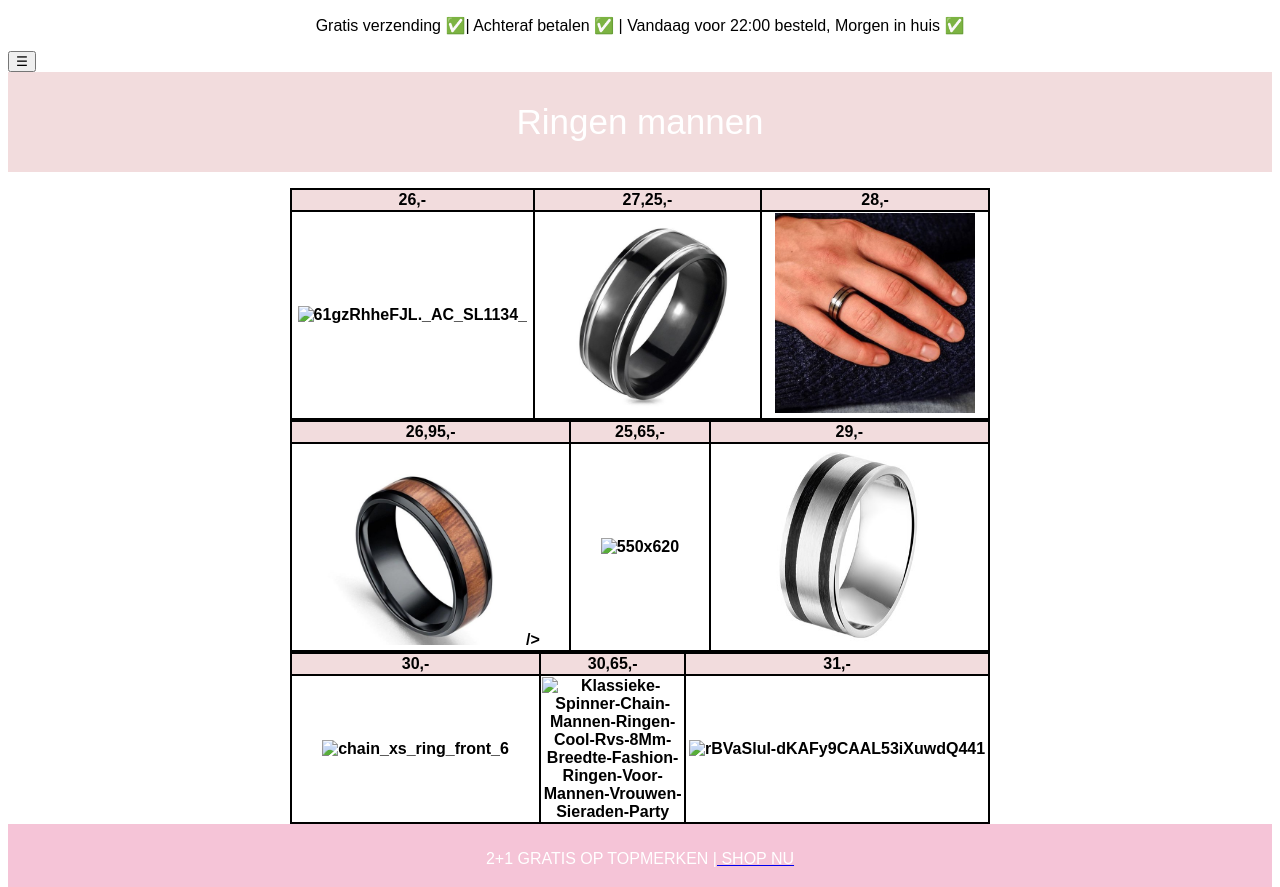
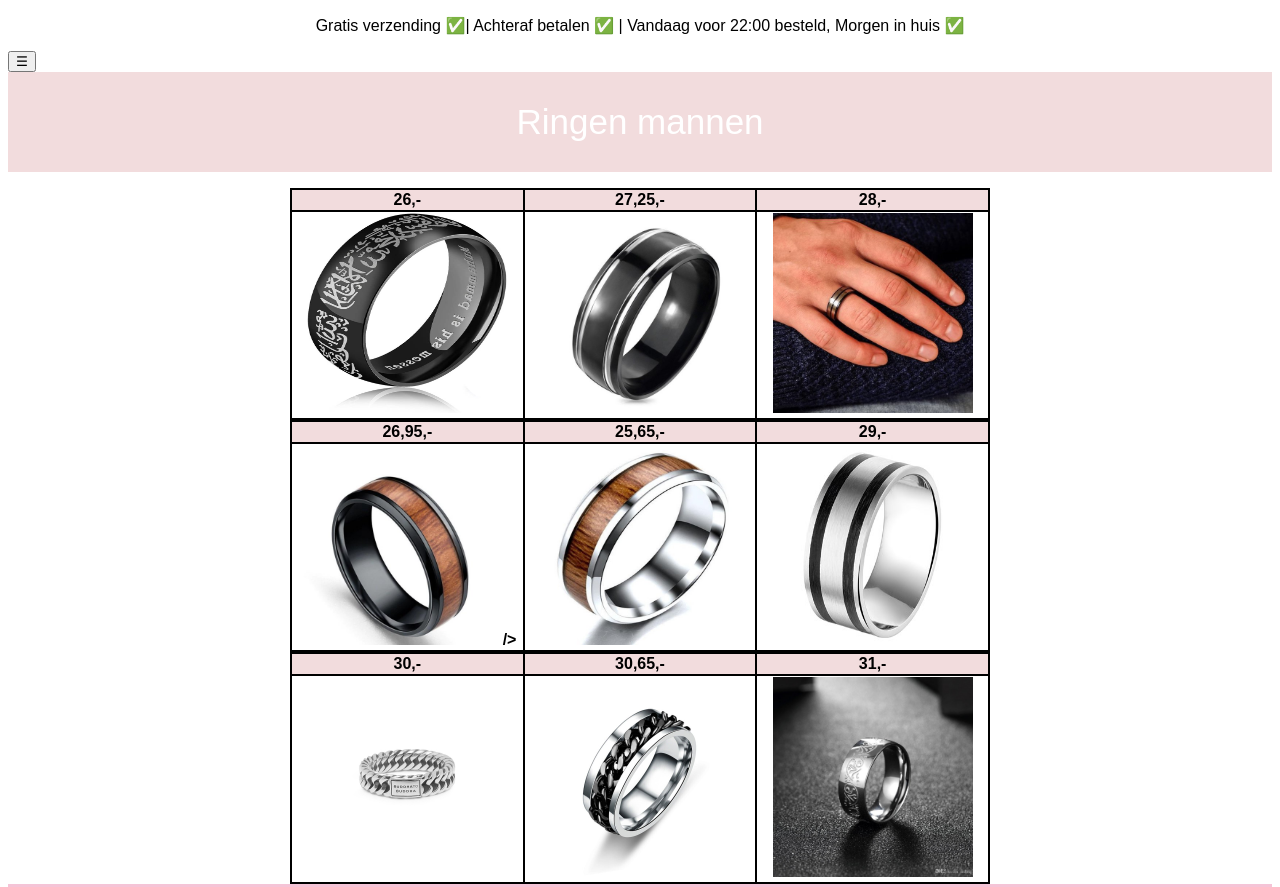
Before and after one commit to 7570-Julie/7570-julie.github.io, a plain HTML site: page Nieuw_ringenman.html in a window 1280 px wide. Shown: the top 887 px of the page. Drawn offline with Linux system fonts and the light colour scheme; files whose address does not match are found by name.

Commit message:
Update Nieuw_ringenman.html

```diff
--- a/Nieuw_ringenman.html
+++ b/Nieuw_ringenman.html
@@ -73,13 +73,13 @@ function w3_close() {
     </tr>
     <tr bgcolor="white" align="center">
      <th>
-     <img src="weg/61gzRhheFJL._AC_SL1134_.jpg" width="200" height="200" alt="61gzRhheFJL._AC_SL1134_" />
+     <img src="61gzRhheFJL._AC_SL1134_.jpg" width="200" height="200" alt="61gzRhheFJL._AC_SL1134_" />
      </th>
      <th>
-      <img src="weg/550x550%20(1).jpg" width="200" height="200" alt="550x550 (1)" />
+      <img src="550x550%20(1).jpg" width="200" height="200" alt="550x550 (1)" />
      </th>
      <th>
-<img src="weg/550x550%20(2).jpg" width="200" height="200" alt="550x550 (2)" />
+<img src="550x550%20(2).jpg" width="200" height="200" alt="550x550 (2)" />
      </th>
 
      <table bgcolor="black" width="700">
@@ -91,14 +91,14 @@ function w3_close() {
       </tr>
       <tr bgcolor="white" align="center">
        <th>
-<img src="weg/550x550%20(3).jpg" width="200" height="200" alt="550x550 (3)" />
+<img src="550x550%20(3).jpg" width="200" height="200" alt="550x550 (3)" />
         />
        </th>
        <th>
-        <img src="weg/550x620.jpg" width="200" height="200" alt="550x620" />
+        <img src="550x620.jpg" width="200" height="200" alt="550x620" />
        </th>
        <th>
-        <img src="weg/6505541-stalen-bandring-heren-maat-21-10-mm-breed-%E2%82%AC35-.jpg" width="200" height="200" alt="6505541-stalen-bandring-heren-maat-21-10-mm-breed-?35-" />
+        <img src="6505541-stalen-bandring-heren-maat-21-10-mm-breed-%E2%82%AC35-.jpg" width="200" height="200" alt="6505541-stalen-bandring-heren-maat-21-10-mm-breed-?35-" />
        </th>
 
        <table bgcolor="black" width="700">
@@ -111,12 +111,12 @@ function w3_close() {
 </tr>
     <tr bgcolor="white" align="center">
      <th>
-  <img src="weg/chain_xs_ring_front_6.jpg" width="200" height="200" alt="chain_xs_ring_front_6" />
+  <img src="chain_xs_ring_front_6.jpg" width="200" height="200" alt="chain_xs_ring_front_6" />
      <th>
-     <img src="weg/Klassieke-Spinner-Chain-Mannen-Ringen-Cool-Rvs-8Mm-Breedte-Fashion-Ringen-Voor-Mannen-Vrouwen-Sieraden-Party.jpg" width="200" height="200" alt="Klassieke-Spinner-Chain-Mannen-Ringen-Cool-Rvs-8Mm-Breedte-Fashion-Ringen-Voor-Mannen-Vrouwen-Sieraden-Party" />
+     <img src="Klassieke-Spinner-Chain-Mannen-Ringen-Cool-Rvs-8Mm-Breedte-Fashion-Ringen-Voor-Mannen-Vrouwen-Sieraden-Party.jpg" width="200" height="200" alt="Klassieke-Spinner-Chain-Mannen-Ringen-Cool-Rvs-8Mm-Breedte-Fashion-Ringen-Voor-Mannen-Vrouwen-Sieraden-Party" />
      </th>
      <th>
-     <img src="weg/rBVaSluI-dKAFy9CAAL53iXuwdQ441.jpg" width="200" height="200" alt="rBVaSluI-dKAFy9CAAL53iXuwdQ441" />
+     <img src="rBVaSluI-dKAFy9CAAL53iXuwdQ441.jpg" width="200" height="200" alt="rBVaSluI-dKAFy9CAAL53iXuwdQ441" />
      </th>
        </TABLE>
 
```
